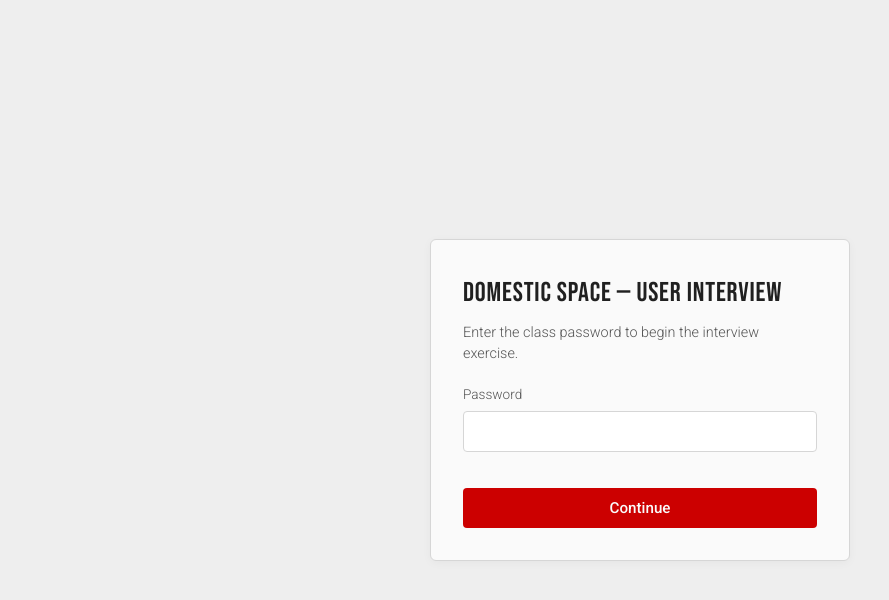
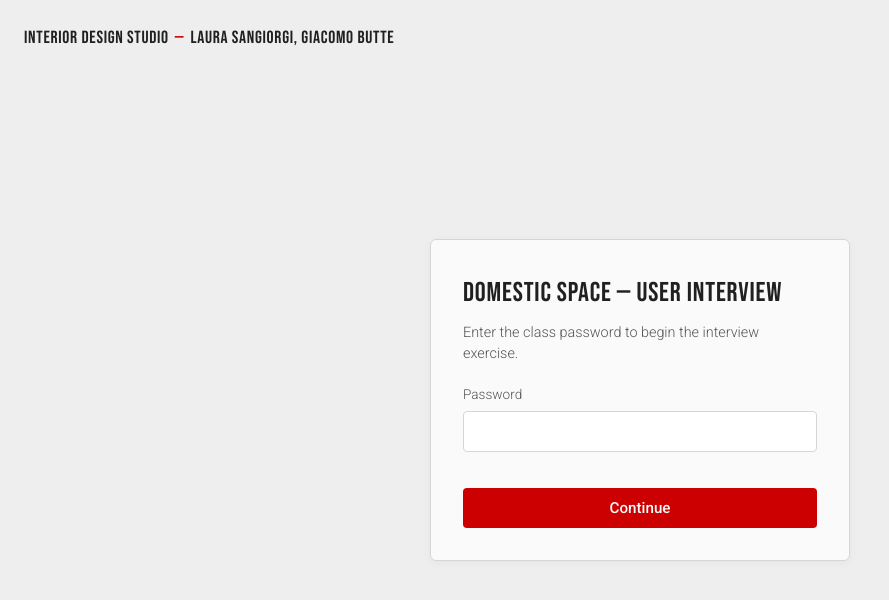
Before and after one commit to bttgcm/client_interview, a plain HTML site: page index.html in a window 1280 px wide. Shown: the whole page, without its empty margins (0-889 px from the left). Drawn offline with nearby package versions, Linux system fonts and the light colour scheme.

Commit message:
Add studio header and match giacomobutte.com visual style

```diff
--- a/index.html
+++ b/index.html
@@ -203,12 +203,27 @@
   }
   #export-modal .card { max-width: 380px; }
   .small-note { font-size: 0.78rem; color: var(--muted); margin-top: 10px; line-height: 1.4; }
+  .studio-header {
+    position: fixed;
+    top: 24px;
+    left: 24px;
+    font-family: "Bebas Neue", Georgia, serif;
+    font-weight: 400;
+    letter-spacing: 0.04em;
+    text-transform: uppercase;
+    font-size: 1.1rem;
+    color: var(--ink);
+    text-align: left;
+    z-index: 5;
+  }
+  .studio-header .divider { color: var(--accent); margin: 0 6px; }
 </style>
 </head>
 <body>
 
 <!-- LOGIN SCREEN -->
 <div class="screen" id="login-screen">
+  <div class="studio-header">Interior Design Studio<span class="divider">—</span>Laura Sangiorgi, Giacomo Butte</div>
   <div class="card">
     <h1>Domestic Space — User Interview</h1>
     <p class="sub">Enter the class password to begin the interview exercise.</p>
```
